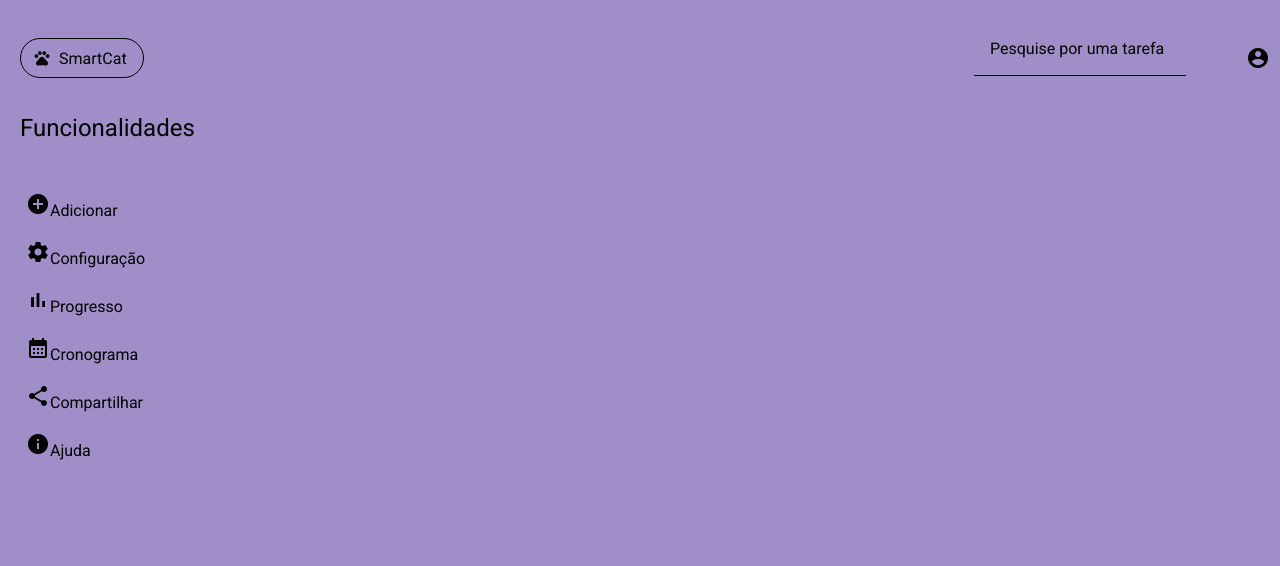
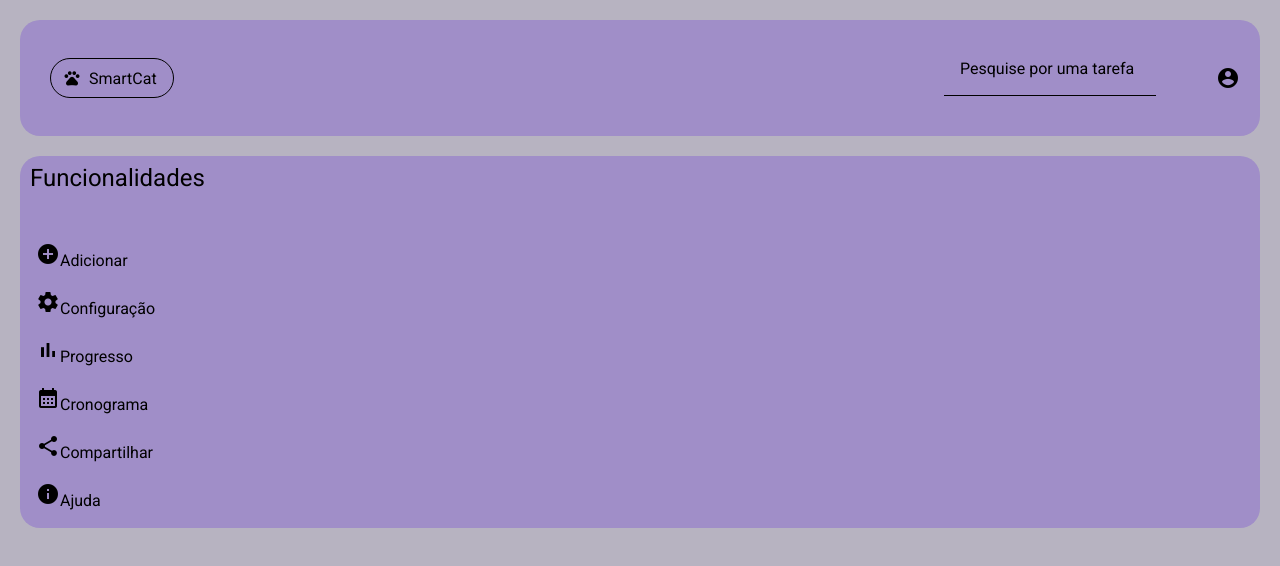
Before and after one commit to felipecartaxo/pweb1-angular-smartcat, an Angular app in the folder smartcat-projeto/: page / in a window 1280 px wide. Shown: the top 566 px of the page. Built offline with nearby package versions, Linux system fonts and the light colour scheme.

Commit message:
ajustando o padding e margin dos componentes

```diff
--- a/smartcat-projeto/src/app/layout/barra-superior/barra-superior.component.css
+++ b/smartcat-projeto/src/app/layout/barra-superior/barra-superior.component.css
@@ -3,8 +3,11 @@
     flex-direction: row;
     justify-content: space-between;
     align-items: center;
-    margin-top: 10px;
-    padding: 10px;
+    margin: 20px;
+    padding: 20px;
+    border-radius: 20px;
+
+    background-color: #a08ec8;
 
     /*border: 1px solid gray; !* Coloquei isso aqui só pra ter noção dos limites do componente *!*/
 }
--- a/smartcat-projeto/src/app/layout/menu-lateral/menu-lateral.component.css
+++ b/smartcat-projeto/src/app/layout/menu-lateral/menu-lateral.component.css
@@ -1,5 +1,9 @@
 .barra-lateral {
-    margin-left: 10px;
+    margin: 20px;
+
+    background-color: #a08ec8;
+    border-radius: 20px;
+
     /*border: 1px solid gray; !* Coloquei isso aqui só pra ter noção dos limites do componente *!*/
 }
 
--- a/smartcat-projeto/src/styles.css
+++ b/smartcat-projeto/src/styles.css
@@ -2,7 +2,7 @@
 
 html, body {
     height: 100%;
-    background-color: #a08ec8;
+    background-color: #b7b3c1;
 }
 
 * {
```
